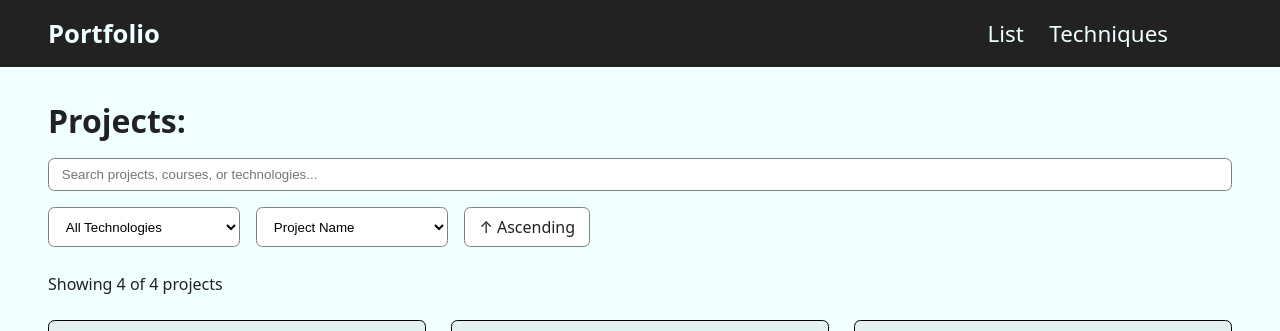
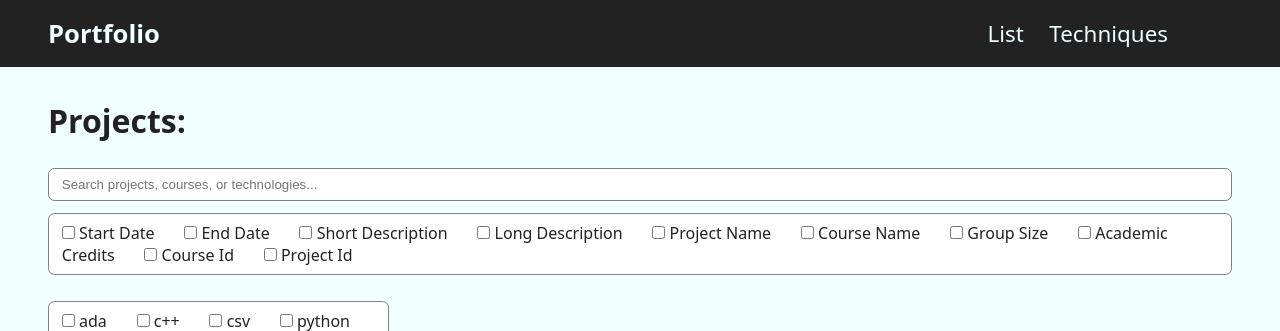
Before and after one commit to VadymNovoselskyi/TDP003, a Flask app: page /list in a window 1280 px wide. Shown: the top 331 px of the page. Run offline with Flask 3, Linux system fonts and the light colour scheme.

Commit message:
integrate search func

```diff
--- a/data_helper.py
+++ b/data_helper.py
@@ -40,13 +40,14 @@ def search(
     search_fields: list[str] | None = None,
 ):
     # Sort
-    db.sort(
+    sorted_db = db.copy()
+    sorted_db.sort(
         key=lambda project: project.get(sort_by, "99999"),
         reverse=True if sort_order == "desc" else False,
     )
 
     # Techniques
-    filtered_db = [] if techniques else db
+    filtered_db = [] if techniques else sorted_db
     if techniques:
         for project in db:
             if set(techniques).issubset(project["techniques_used"]):
@@ -54,7 +55,7 @@ def search(
 
     # Search
     searched_db = []
-    if search == None:
+    if not search:
         return filtered_db
     elif search_fields== []:
         return []
--- a/myFlaskProject.py
+++ b/myFlaskProject.py
@@ -1,7 +1,7 @@
-# TODO: ask about presentationslagret nr 5. Ar det allt eller liten text
+# TODO: ask about presentationslagret nr 5. Ar det alt eller liten text
 
 import os
-from flask import Flask, render_template, url_for
+from flask import Flask, render_template, request, url_for
 import data_helper as data
 
 
@@ -43,14 +43,42 @@ def index():
     return render_template("index.html")
 
 
+# TODO: do we need to save search terms???
 @app.route("/list")
 def list():
     """
     Render the list page
     """
     check_db_update()
+    search = request.args.get("search")
+    search_fields = request.args.getlist("search_fields")
+    techniques = request.args.getlist("techniques")
+    sort_by = request.args.get("sort_by")
+    sort_order = request.args.get("sort_order")
+
+    if sort_by and sort_order:
+        searched_db = data.search(
+            db,
+            sort_by,
+            sort_order,
+            techniques,
+            search,
+            search_fields if search_fields else None,
+        )
+        return render_template(
+            "list.html",
+            projects=searched_db,
+            project_count=data.get_project_count(searched_db),
+            original_count=data.get_project_count(db),
+            techniques=data.get_techniques(db),
+        )
+
     return render_template(
-        "list.html", projects=db, project_count=data.get_project_count(db)
+        "list.html",
+        projects=db,
+        project_count=data.get_project_count(db),
+        original_count=data.get_project_count(db),
+        techniques=data.get_techniques(db),
     )
 
 
--- a/static/style/base.css
+++ b/static/style/base.css
@@ -1,4 +1,3 @@
-/* Simplified design tokens */
 :root {
     --color-text: #222222;
     --color-link: #f0ffff;
--- a/static/style/list.css
+++ b/static/style/list.css
@@ -1,9 +1,10 @@
-.filters-container {
-    margin: var(--space-lg) 0 var(--space-xl) 0;
-}
-
 .search-container {
-    margin-bottom: var(--space-lg);
+    display: flex;
+    flex-wrap: wrap;
+    flex-direction: column;
+    align-items: flex-start;
+    gap: var(--space-xl);
+    margin: var(--space-xl) 0;
 }
 
 .search-input {
@@ -13,46 +14,32 @@
     border-radius: var(--radius-sm);
 }
 
-.controls-container {
-    display: flex;
-    flex-wrap: wrap;
-    gap: var(--space-lg);
+.search-fields {
+    margin-top: var(--space-md);
 }
 
-.filter-select {
+.search-checkbox-container {
     padding: var(--space-sm) var(--space-md);
-    border: var(--border-width) solid grey;
-    border-radius: var(--radius-sm);
-    background: #fff;
-    min-width: 12rem;
-}
-
-.sort-checkbox {
-    position: absolute;
-    opacity: 0;
-}
-
-.sort-toggle {
-    padding: var(--space-sm) 0.9rem;
     border: var(--border-width) solid grey;
     border-radius: var(--radius-sm);
     background: #fff;
 }
 
-/* Default: ascending */
-.sort-toggle .sort-icon::after {
-    content: "↑";
-}
-.sort-toggle .sort-text::after {
-    content: "Ascending";
+.search-checkbox-container > label {
+    margin-right: var(--space-xl);
 }
 
-/* When checked: descending */
-.sort-checkbox:checked + .sort-toggle .sort-icon::after {
-    content: "↓";
+.filter-select {
+    padding: var(--space-sm) var(--space-md);
+    margin-right: var(--space-xl);
 }
-.sort-checkbox:checked + .sort-toggle .sort-text::after {
-    content: "Descending";
+
+.sort-order-input {
+    padding: var(--space-sm) var(--space-md);
+}
+
+.submit-btn {
+    padding: var(--space-md) calc(var(--space-xl) * 1.4);
 }
 
 .project-grid {
@@ -86,9 +73,9 @@
 
 .project-techniques {
     display: grid;
-    grid-template-columns: repeat(auto-fit, minmax(4rem, 1fr));
+    grid-auto-flow: column;
+    justify-content: center;
     grid-gap: var(--space-xs);
-    justify-items: center;
     width: 100%;
 }
 
--- a/static/style/project.css
+++ b/static/style/project.css
@@ -28,7 +28,8 @@ main {
 
 .project-techniques {
   display: grid;
-  grid-template-columns: repeat(auto-fit, minmax(3rem, 1fr));
+  grid-auto-flow: column;
+  justify-content: start;
   grid-gap: var(--space-xs);
 }
 
--- a/templates/base.html
+++ b/templates/base.html
@@ -9,7 +9,7 @@
     </head>
     <body>
         <header>
-            <a class="header-title" href="{{ url_for('list') }}">Portfolio</a>
+            <a class="header-title" href="{{ url_for('index') }}">Portfolio</a>
             <nav class="header-nav">
                 <a href="{{ url_for('list') }}">List</a>
                 <a href="{{ url_for('techniques') }}">Techniques</a>
--- a/templates/list.html
+++ b/templates/list.html
@@ -6,39 +6,70 @@
 
 {% block main %}
 <h1>Projects:</h1>
-<div class="filters-container">
-    <div class="search-container">
+<form class="search-container" action="/list" method="get">
+    <div class="search-input-container">
         <input
             type="text"
-            id="searchInput"
+            id="search_input"
+            name="search"
             class="search-input"
             placeholder="Search projects, courses, or technologies..."
         />
+
+        <div class="search-fields search-checkbox-container">
+            <input type="checkbox" id="start_date" name="search_fields" value="start_date">
+            <label for="start_date">Start Date</label>
+            <input type="checkbox" id="end_date" name="search_fields" value="end_date">
+            <label for="end_date">End Date</label>
+            <input type="checkbox" id="short_description" name="search_fields" value="short_description">
+            <label for="short_description">Short Description</label>
+            <input type="checkbox" id="long_description" name="search_fields" value="long_description">
+            <label for="long_description">Long Description</label>
+            <input type="checkbox" id="project_name" name="search_fields" value="project_name">
+            <label for="project_name">Project Name</label>
+            <input type="checkbox" id="course_name" name="search_fields" value="course_name">
+            <label for="course_name">Course Name</label>
+            <input type="checkbox" id="group_size" name="search_fields" value="group_size">
+            <label for="group_size">Group Size</label>
+            <input type="checkbox" id="academic_credits" name="search_fields" value="academic_credits">
+            <label for="academic_credits">Academic Credits</label>
+            <input type="checkbox" id="course_id" name="search_fields" value="course_id">
+            <label for="course_id">Course Id</label>
+            <input type="checkbox" id="project_id" name="search_fields" value="project_id">
+            <label for="project_id">Project Id</label>
+        </div>
     </div>
-    <div class="controls-container">
-        <select id="technologyFilter" class="filter-select">
-            <option value="all">All Technologies</option>
-            <option value="python">Python</option>
-            <option value="js">js</option>
-            <option value="html">html</option>
-            <option value="css">css</option>
+
+    <div class="techniques-filter search-checkbox-container">
+        {% for technique in techniques %}
+        <input type="checkbox" id="{{technique}}" name="techniques" value="{{technique}}">
+        <label for="{{technique}}">{{technique}}</label>
+        {% endfor %}
+    </div>
+
+    <div class="sort-container">
+        <select id="sort_by" name="sort_by" class="filter-select">
+            <option value="start_date">Start Date</option>
+            <option value="end_date">End Date</option>
+            <!-- <option value="short_description">Short Description</option>
+            <option value="long_description">Long Description</option> -->
+            <option value="project_name">Project Name</option>
+            <option value="course_name">Course Name</option>
+            <option value="group_size">Group Size</option>
+            <option value="academic_credits">Academic Credits</option>
+            <!-- <option value="course_id">Course Id</option> -->
         </select>
-        <select id="sortBy" class="filter-select">
-            <option value="name">Project Name</option>
-            <option value="startDate">Start Date</option>
-            <option value="courseCode">Course Code</option>
+
+        <select id="sort_order" name="sort_order" class="sort-order-input">
+            <option value="asc">Ascending</option>
+            <option value="desc">Descending</option>
         </select>
-        <input type="checkbox" id="sortOrder" class="sort-checkbox" />
-        <label for="sortOrder" class="sort-toggle">
-            <span class="sort-icon"></span>
-            <span class="sort-text"></span>
-        </label>
     </div>
-</div>
+    <input type="submit" value="Search" class="submit-btn">
+</form>
 
 <div class="results-container">
-    <!-- TODO: handle less projects vid sorting -->
-    <p id="resultsText" class="results-text">Showing {{ project_count }} of {{ project_count }} projects</p>
+    <p id="resultsText" class="results-text">Showing {{ project_count }} of {{ original_count }} projects</p>
 </div>
 
 <div class="project-grid">
--- a/templates/project.html
+++ b/templates/project.html
@@ -1,5 +1,3 @@
-<!-- TODO: handle missing fields -->
-
 {% extends "base.html" %}
 {% block title %} Project {% endblock %}
 {% block extra_css %}
```
Also changed, not shown: data.json (+11 -18 lines).
